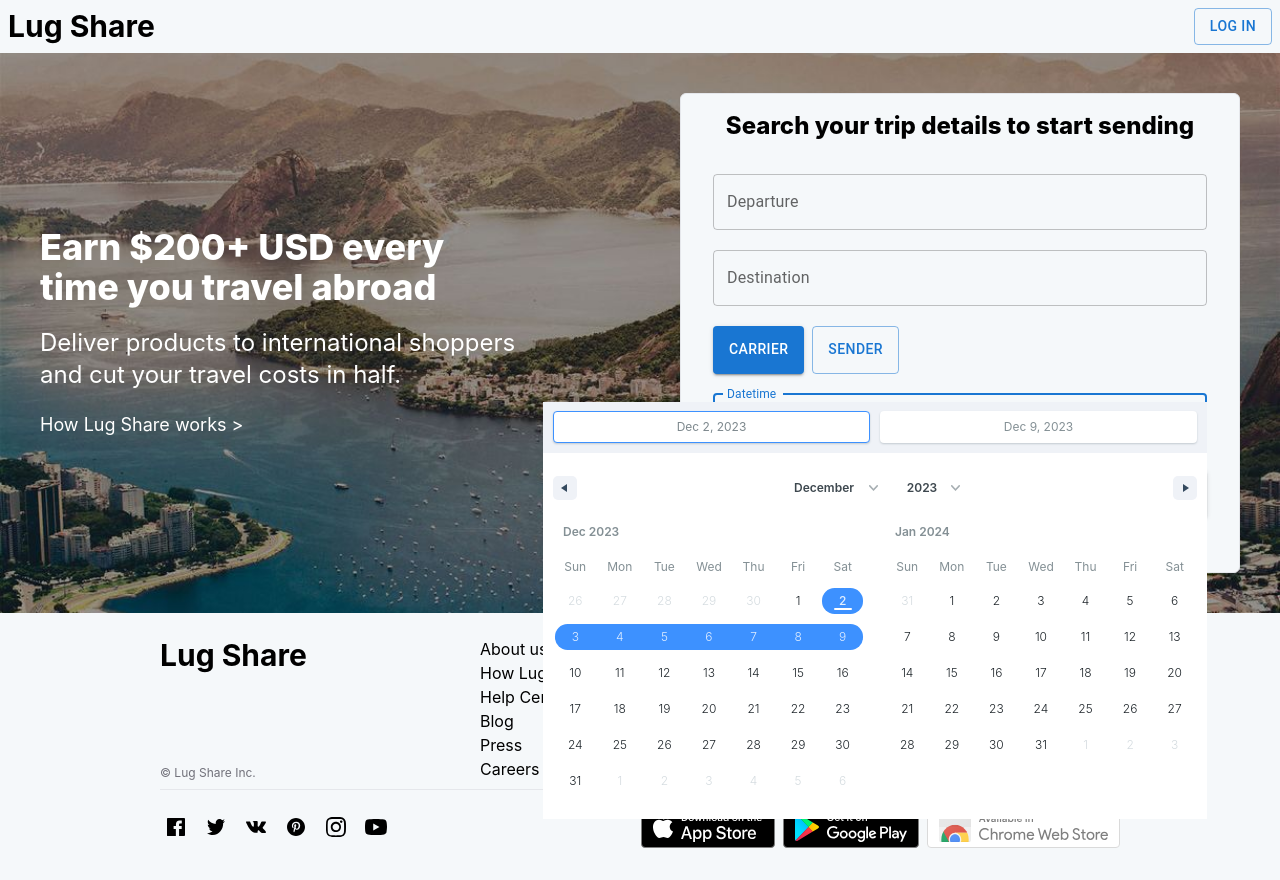
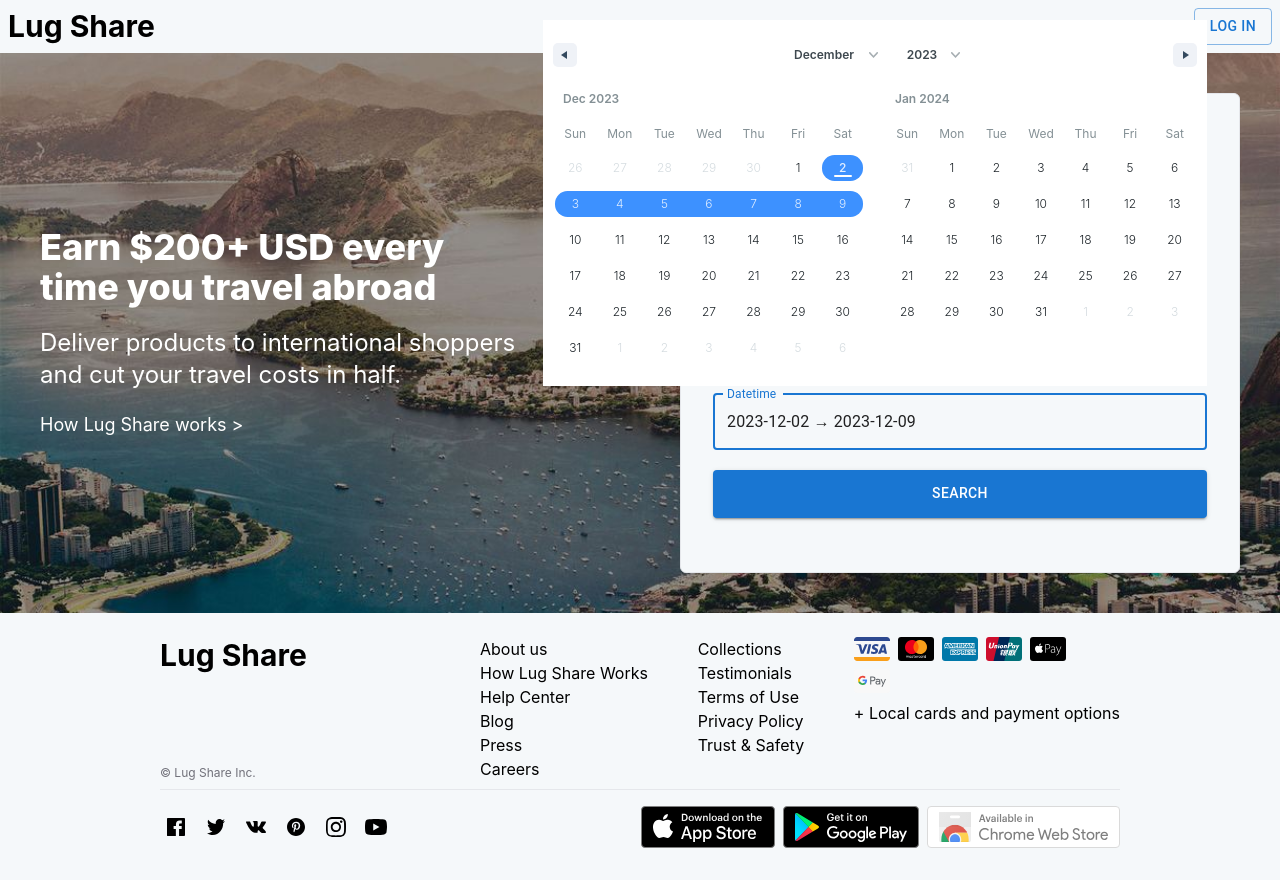
Before and after one commit to vominhthongss/lugshare-web, a React (Create React App) app: page / in a window 1280 px wide. Both pictures are taken after a click on the element "Datetime". Built offline with nearby package versions, Linux system fonts and the light colour scheme.

Commit message:
update 3 files and create 1 file

```diff
--- a/src/components/background-search/background-search.js
+++ b/src/components/background-search/background-search.js
@@ -3,22 +3,17 @@ import { NavLink } from "react-router-dom";
 import DateRange from "../date-range/date-range";
 import { useState } from "react";
 import { useForm } from "react-hook-form";
+import SwitchButton from "../switch-button/switch-button";
 
 function BackgroundSearch() {
   const {
     register,
-    setValue,
     handleSubmit,
     formState: { errors },
   } = useForm();
 
   const handleSearch = (data) => {
     console.log("data:", data);
-  };
-  const [type, setType] = useState("carrier");
-  const handleSetType = (type) => {
-    setValue("type", type);
-    setType(type);
   };
 
   return (
@@ -67,32 +62,15 @@ function BackgroundSearch() {
               variant="outlined"
               {...register("destination")}
             />
-            <div
-              {...register("type", { value: "carrier" })}
-              className="flex space-x-2"
-            >
-              <Button
-                variant={`${type === "carrier" ? "contained" : "outlined"}`}
-                onClick={() => handleSetType("carrier")}
-                sx={{ height: "3rem" }}
-              >
-                Carrier
-              </Button>
-              <Button
-                variant={`${type === "sender" ? "contained" : "outlined"}`}
-                onClick={() => handleSetType("sender")}
-                sx={{ height: "3rem" }}
-              >
-                Sender
-              </Button>
-            </div>
-            <div>
-              <DateRange
-                register={register}
-                from={"startDate"}
-                to={"endDate"}
-              />
-            </div>
+            <SwitchButton
+              register={register}
+              name={"type"}
+              label1={"Carrier"}
+              label2={"Sender"}
+              value1={"carrier"}
+              value2={"sender"}
+            />
+            <DateRange register={register} from={"startDate"} to={"endDate"} />
             <Button
               type="submit"
               sx={{ width: "100%", height: "3rem" }}
--- a/src/components/date-range/date-range.css
+++ b/src/components/date-range/date-range.css
@@ -1,3 +1,6 @@
 .rdrDefinedRangesWrapper {
   display: none;
 }
+.rdrDateDisplayWrapper {
+  display: none;
+}
--- a/src/components/date-range/date-range.js
+++ b/src/components/date-range/date-range.js
@@ -66,9 +66,9 @@ function DateRange({ register, from, to }) {
         type="text"
         hidden
       />
-      <input {...register(to)} value={state[0].startDate} type="text" hidden />
+      <input {...register(to)} value={state[0].endDate} type="text" hidden />
       <div
-        className={`absolute right-0 top-2 z-10 ${
+        className={`absolute right-0 bottom-16 z-10 ${
           showDateRange ? "block" : "hidden"
         }`}
       >
--- /dev/null
+++ b/src/components/switch-button/switch-button.js
@@ -0,0 +1,27 @@
+import { Button } from "@mui/material";
+import { useState } from "react";
+
+function SwitchButton({ register, name, label1, value1, label2, value2 }) {
+  const [type, setType] = useState(value1);
+  return (
+    <div className="flex space-x-2">
+      <Button
+        variant={`${type === value1 ? "contained" : "outlined"}`}
+        onClick={() => setType(value1)}
+        sx={{ height: "3rem" }}
+      >
+        {label1}
+      </Button>
+      <Button
+        variant={`${type === value2 ? "contained" : "outlined"}`}
+        onClick={() => setType(value2)}
+        sx={{ height: "3rem" }}
+      >
+        {label2}
+      </Button>
+      <input type="text" value={type} {...register(name)} hidden />
+    </div>
+  );
+}
+
+export default SwitchButton;
```
